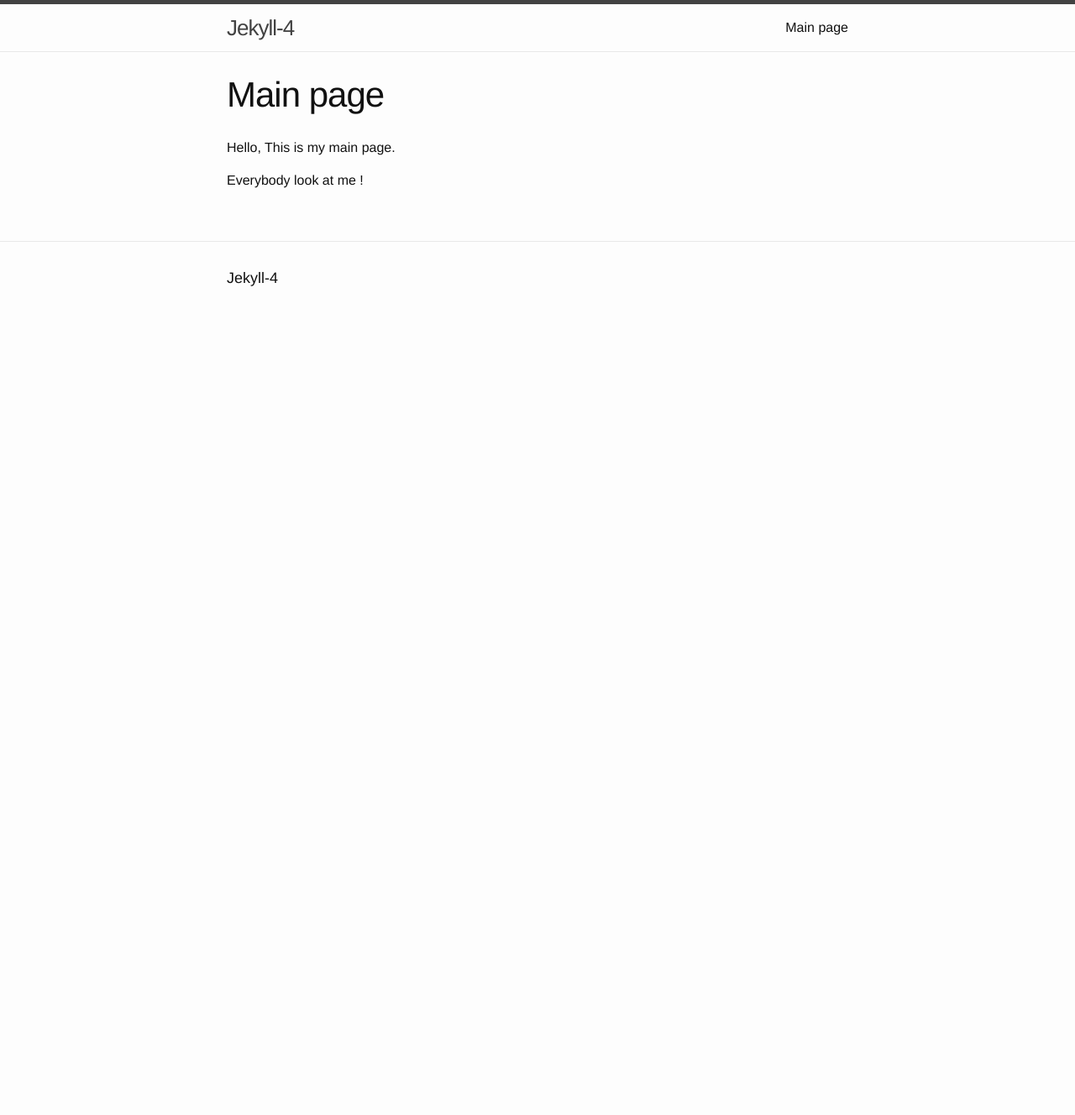
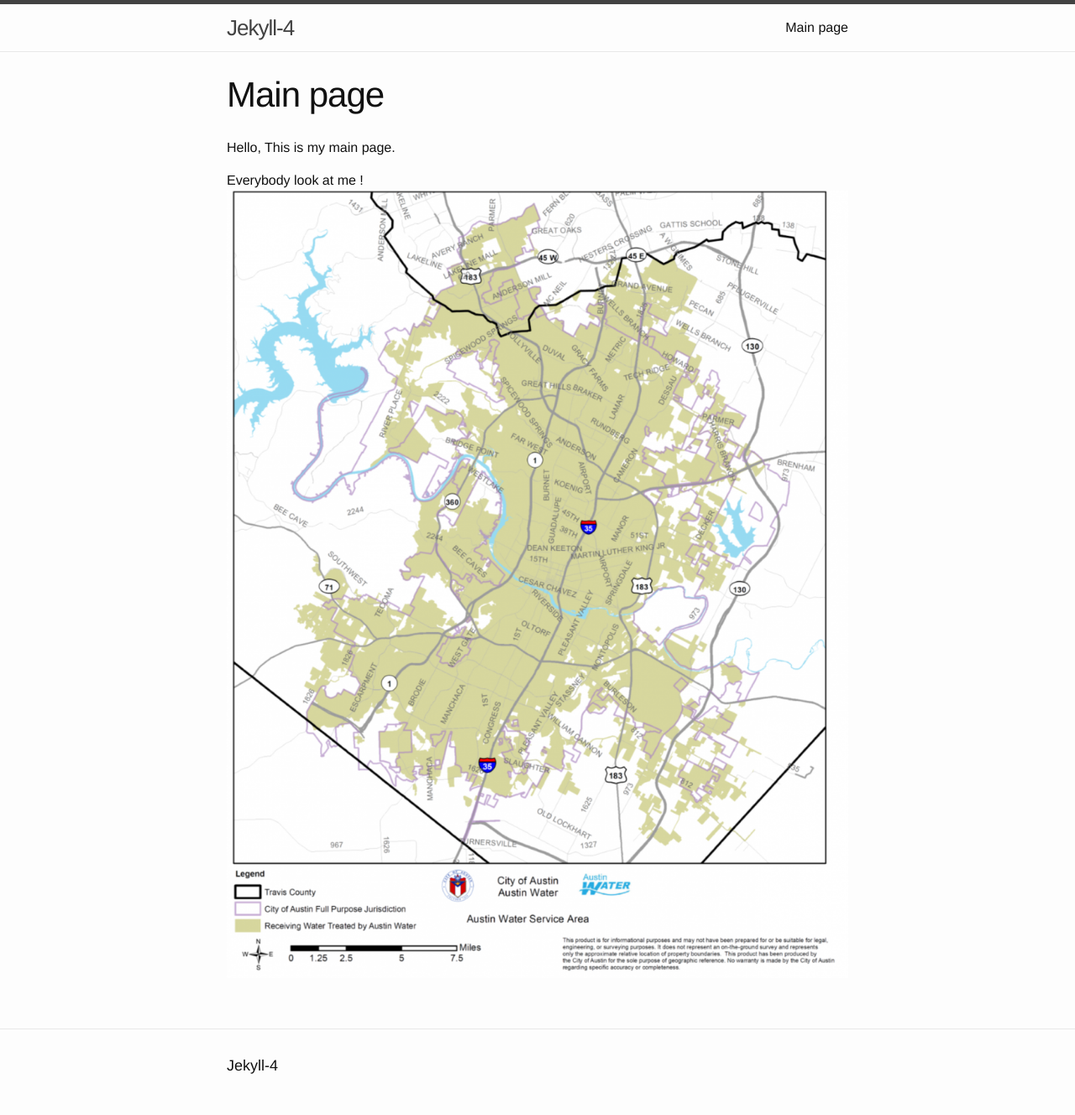
Before and after one commit to xeniabeania/jekyll-4, a Jekyll site: the page built from main-page.markdown, in a window 1280 px wide. Shown: the whole page at 84% size. Built offline with Jekyll 4.4.1, drawn with Linux system fonts in a browser that asks for light colours; before the commit the page ends 900 px from its top, so only the background shows below that.

Commit message:
Updated Boil Water Service Area Map and 1 other file

```diff
--- a/main-page.markdown
+++ b/main-page.markdown
@@ -6,4 +6,4 @@
 Hello,
 This is my main page.
 
-Everybody look at me !
+Everybody look at me !![boil_water_service_area_map.png](/uploads/boil_water_service_area_map.png)
```
Also changed, not shown: _uploads/boil_water_service_area_map.png (added).
